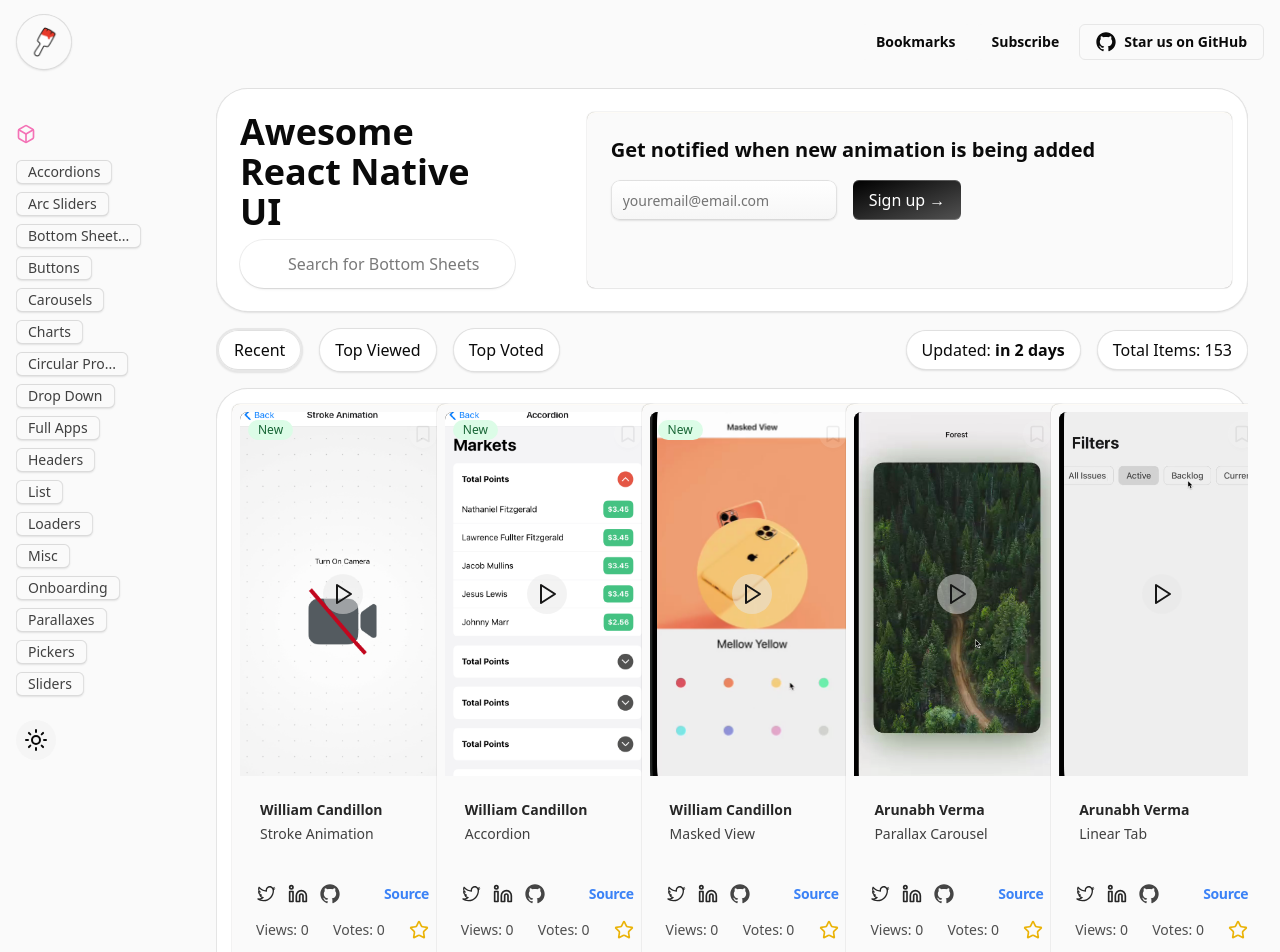
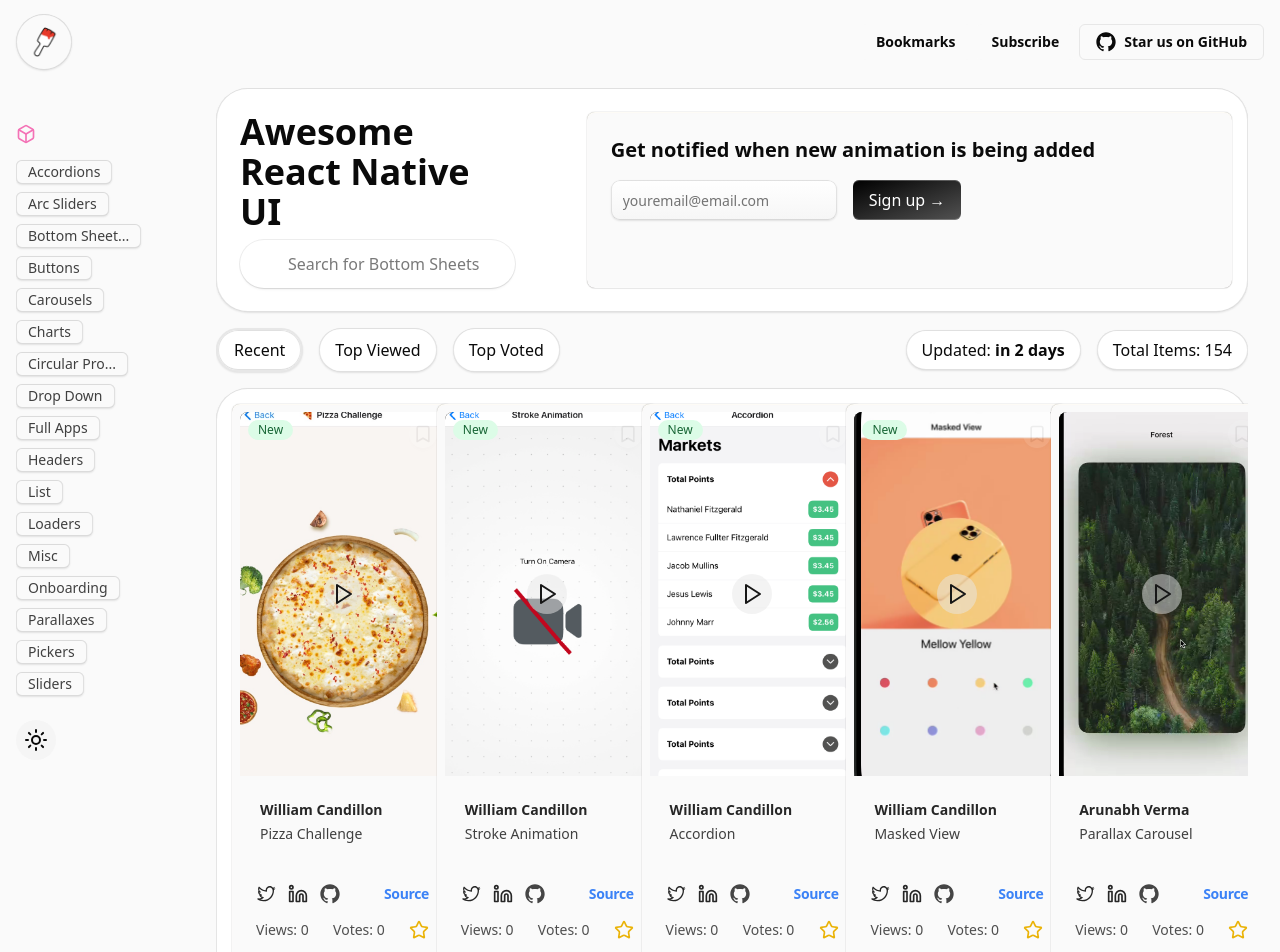
Before and after one commit to mrpmohiburrahman/awesome-react-native-ui, a Next.js app: page / in a window 1280 px wide. Shown: the top 952 px of the page. Built offline with nearby package versions, Linux system fonts and the light colour scheme; no server answers; the database is empty.

Commit message:
✨ add Pizza Challenge from William Candillon

```diff
--- a/data/misc.ts
+++ b/data/misc.ts
@@ -1,6 +1,20 @@
 import type { ItemType } from "./items"
 
 export const misc: ItemType[] = [
+  {
+    id: "01JHD19XJ2FF8PDT18EXE6ZQ3F",
+    caption: "Pizza Challenge",
+    videoSrc: "demo/misc/pizza_challenge_william_candillon.mp4",
+    thumbnailSrc: "thumbnails/misc/pizza_challenge_william_candillon.jpg",
+    author: "William Candillon",
+    source:
+      "https://github.com/wcandillon/can-it-be-done-in-react-native/tree/master/reanimated-2/src/PizzaChallenge",
+    twitterId: "wcandillon",
+    linkedInId: "wcandillon",
+    githubId: "wcandillon",
+    category: "Misc",
+    created_at: "2025-01-12T10:35:15.511Z",
+  },
   {
     id: "01JHCZ6AAYSW466TKHCHG8774W",
     caption: "Stroke Animation",
--- a/scripts/lastCommitDate.json
+++ b/scripts/lastCommitDate.json
@@ -1,3 +1,3 @@
 {
-  "lastCommitDate": "2025-01-12T10:00:46.989Z"
+  "lastCommitDate": "2025-01-12T10:37:29.266Z"
 }
```
Also changed, not shown: public/thumbnails/misc/pizza_challenge_william_candillon.jpg (added), 1 other file (tests, documents, lock files or other folders).
